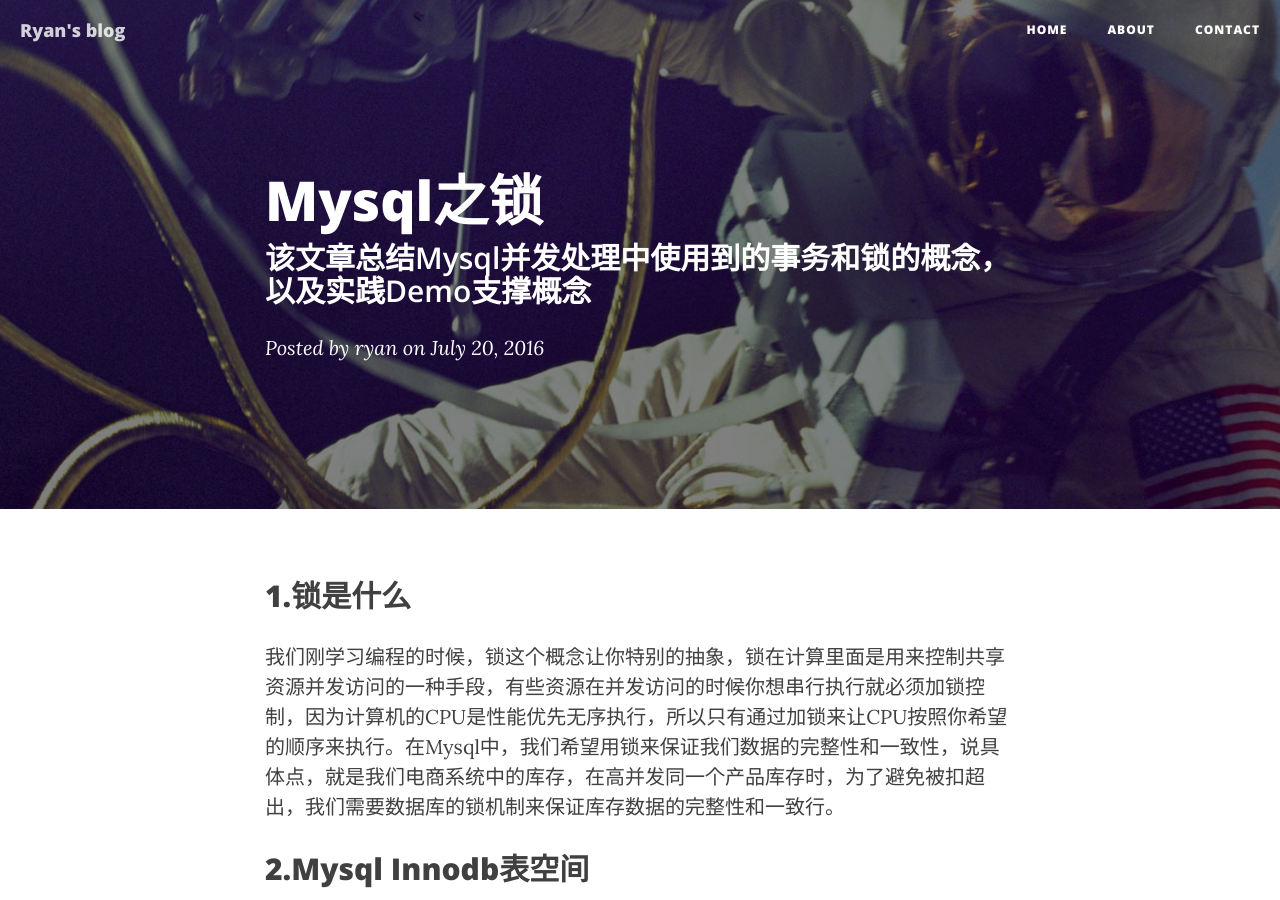
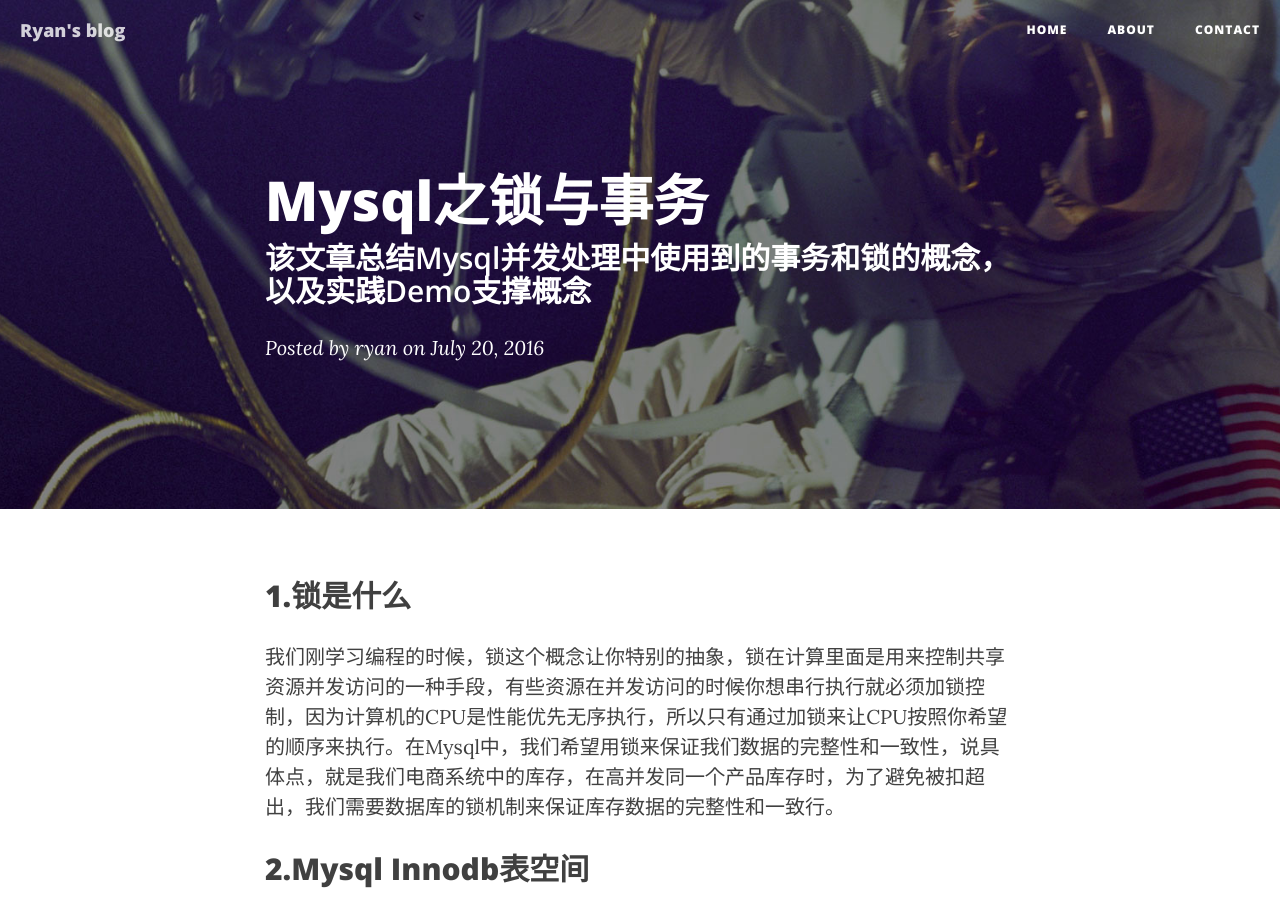
Before and after one commit to ryanwli/ryanwli.github.io, a Jekyll site: the page built from _posts/2016-07-20-mysql-lock-trx.md, in a window 1280 px wide and 900 px high. Built offline with Jekyll 4.4.1, drawn with Linux system fonts in a browser that asks for light colours; nearby versions of some CDN libraries.

Commit message:
upload mysql lock trx

```diff
--- a/_posts/2016-07-20-mysql-lock-trx.md
+++ b/_posts/2016-07-20-mysql-lock-trx.md
@@ -1,6 +1,6 @@
 ---
 layout:     post
-title:      "Mysql之锁"
+title:      "Mysql之锁与事务"
 subtitle:   "该文章总结Mysql并发处理中使用到的事务和锁的概念，以及实践Demo支撑概念"
 date:       2016-07-20 12:00:00
 author:     "ryan"
```
